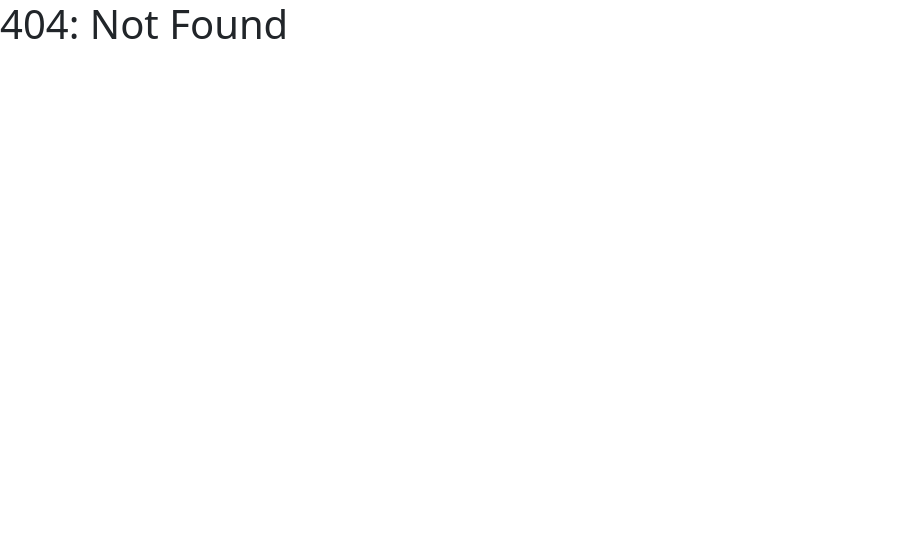
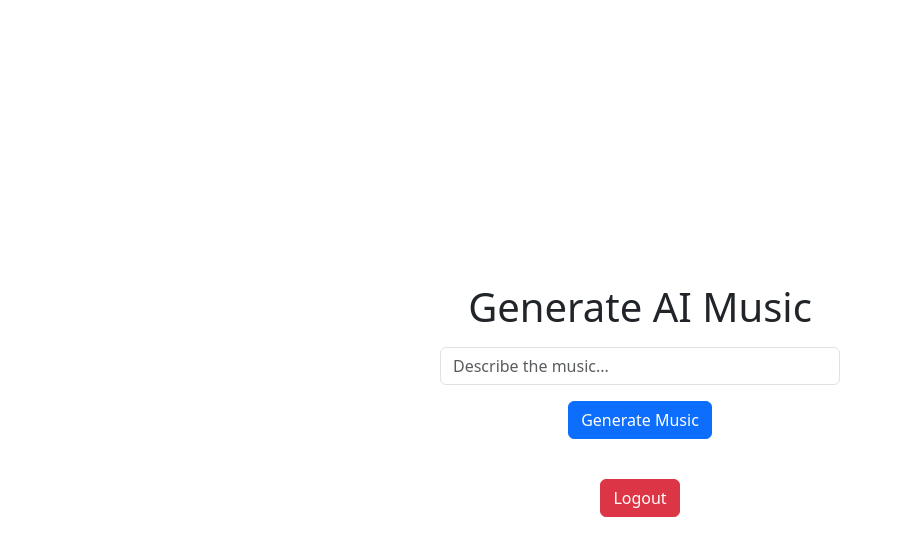
Before and after one commit to Matty-88/comp4537-project-client, a React (Create React App) app: page /home in a window 1280 px wide. Before the commit this address had no page. Shown: the top 556 px of the page, without its empty margins (0-903 px from the left). Built offline with nearby package versions, Linux system fonts and the light colour scheme; sample sign-in values are in the browser's storage.

Commit message:
added music geneartion logic

```diff
--- a/src/App.js
+++ b/src/App.js
@@ -1,21 +1,32 @@
-import logo from './logo.svg';
-import './App.css';
-import { Routes, Route, Link } from 'react-router-dom';
+import { Routes, Route, Navigate } from 'react-router-dom';
+import { useEffect, useState } from "react";
 import Home from './components/home';
 import LoginPage from './components/login';
 
 function App() {
-  return (
-    <>
+    const [authenticated, setAuthenticated] = useState(!!localStorage.getItem("token"));
 
+    const handleLogin = (token) => {
+        localStorage.setItem("token", token);
+        setAuthenticated(true);
+    };
 
-      <Routes>
-        <Route path="/" element={<LoginPage />} />
-        <Route path="*" element={<h1>404: Not Found</h1>} />
-      </Routes>
-    </>
+    const handleLogout = () => {
+        localStorage.removeItem("token");
+        setAuthenticated(false);
+    };
 
-  );
+    useEffect(() => {
+        setAuthenticated(!!localStorage.getItem("token"));
+    }, []);
+
+    return (
+        <Routes>
+            <Route path="/" element={!authenticated ? <LoginPage onLogin={handleLogin} /> : <Navigate to="/home" />} />
+            <Route path="/home" element={authenticated ? <Home handleLogout={handleLogout} /> : <Navigate to="/" />} />
+            <Route path="*" element={<h1>404: Not Found</h1>} />
+        </Routes>
+    );
 }
 
 export default App;
--- a/src/components/home.js
+++ b/src/components/home.js
@@ -1,5 +1,95 @@
+import React, { useState, useEffect } from "react";
+import { useNavigate } from "react-router-dom";
+import "bootstrap/dist/css/bootstrap.min.css";
+
 const Home = () => {
-    return ( <h1>hello</h1> );
-}
+    const [prompt, setPrompt] = useState("");
+    const [audioUrl, setAudioUrl] = useState(null);
+    const [loading, setLoading] = useState(false);
+    const navigate = useNavigate();
+
+    useEffect(() => {
+        if (!localStorage.getItem("token")) {
+            navigate("/");
+        }
+    }, [navigate]);
+
+    const handleGenerateMusic = async () => {
+        if (!prompt) {
+            alert("Please enter a description for the music.");
+            return;
+        }
+
+        setLoading(true);
+        try {
+            const response = await fetch("http://localhost:5000/generate-music", {
+                method: "POST",
+                headers: {
+                    "Content-Type": "application/json",
+                },
+                body: JSON.stringify({ prompt }),
+            });
+
+            const data = await response.json();
+            if (data.file) {
+                setAudioUrl(`http://localhost:5001/${data.file}`);
+            } else {
+                alert("Music generation failed.");
+            }
+        } catch (error) {
+            console.error("Music generation error:", error);
+            alert("Error generating music.");
+        } finally {
+            setLoading(false);
+        }
+    };
+
+    const handleLogout = async () => {
+        try {
+            await fetch("http://localhost:5000/logout", {
+                method: "POST",
+                credentials: "include",
+            });
+        } catch (error) {
+            console.error("Logout failed:", error);
+        }
+        localStorage.removeItem("token");
+        navigate("/");
+    };
+
+    return (
+        <div className="container d-flex flex-column align-items-center justify-content-center vh-100">
+            <h1 className="mb-3">Generate AI Music</h1>
+
+            <input
+                type="text"
+                className="form-control mb-3"
+                placeholder="Describe the music..."
+                value={prompt}
+                onChange={(e) => setPrompt(e.target.value)}
+                style={{ width: "400px" }}
+            />
+
+            <button
+                className="btn btn-primary mb-3"
+                onClick={handleGenerateMusic}
+                disabled={loading}
+            >
+                {loading ? "Generating..." : "Generate Music"}
+            </button>
+
+            {audioUrl && (
+                <audio controls className="mt-3">
+                    <source src={audioUrl} type="audio/wav" />
+                    Your browser doesn't support audio playback.
+                </audio>
+            )}
+
+            <button className="btn btn-danger mt-4" onClick={handleLogout}>
+                Logout
+            </button>
+        </div>
+    );
+};
 
 export default Home;
--- a/src/components/login.js
+++ b/src/components/login.js
@@ -1,10 +1,12 @@
 import React, { useState } from "react";
+import { useNavigate } from "react-router-dom"; // Import navigation hook
 import "bootstrap/dist/css/bootstrap.min.css";
 
 const LoginPage = () => {
     const [formData, setFormData] = useState({ email: "", password: "" });
     const [error, setError] = useState("");
     const [loading, setLoading] = useState(false);
+    const navigate = useNavigate(); // Initialize navigation
 
     const handleChange = (e) => {
         setFormData({ ...formData, [e.target.name]: e.target.value });
@@ -18,27 +20,35 @@ const LoginPage = () => {
     try {
         const response = await fetch("http://localhost:5000/login", {
             method: "POST",
-                headers: {
-                    "Content-Type": "application/json",
-                },
+            headers: { "Content-Type": "application/json" },
             body: JSON.stringify(formData),
         });
 
         const data = await response.json();
-            console.log(data);
+        console.log("Login response:", data); // Debugging
 
         if (!response.ok) {
             throw new Error(data.error || "Login failed");
         }
 
-            alert("Login successful!");
-            localStorage.setItem("token", data.token); // Save token if needed
+        localStorage.setItem("token", data.token);
+        localStorage.setItem("role", data.user.role); // Save role
+        console.log("User role:", localStorage.getItem("role"));
+
+        // Redirect based on role
+        if (data.user.role === "admin") {
+            navigate("/admin");
+        } else {
+            navigate("/home");
+        }
     } catch (err) {
+        console.error("Login error:", err);
         setError(err.message);
     } finally {
         setLoading(false);
     }
 };
+
 
 
 
@@ -49,7 +59,7 @@ const LoginPage = () => {
                 <h2 className="text-center mb-4">Login</h2>
                 <form onSubmit={handleSubmit}>
                     <div className="mb-3">
-                        <label className="form-label">email</label>
+                        <label className="form-label">Email</label>
                         <input
                             type="email"
                             className="form-control"
```
Also changed, not shown: src/components/admin.js (added, +22 -0 lines). Lines whose indentation alone changed are shown as unchanged.
